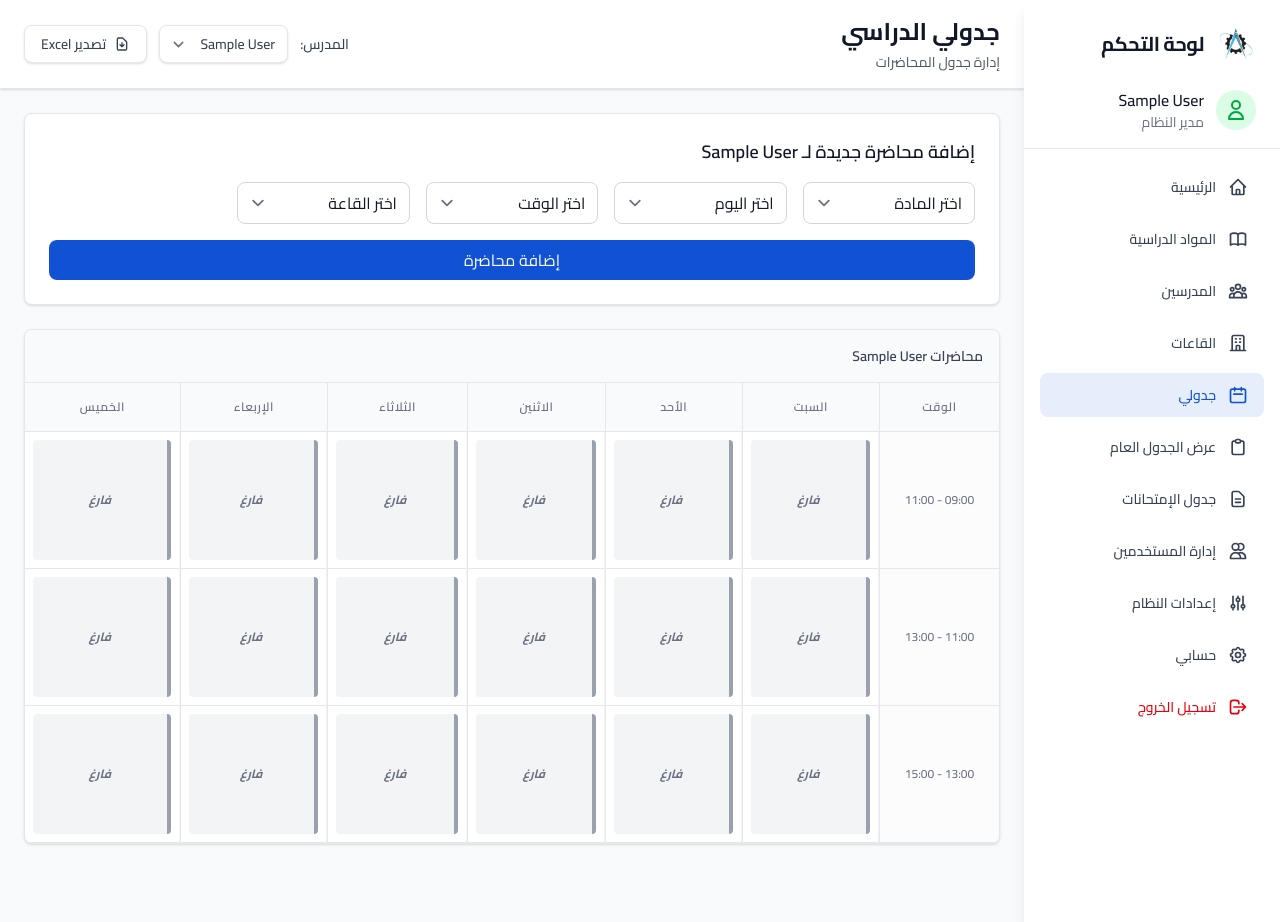
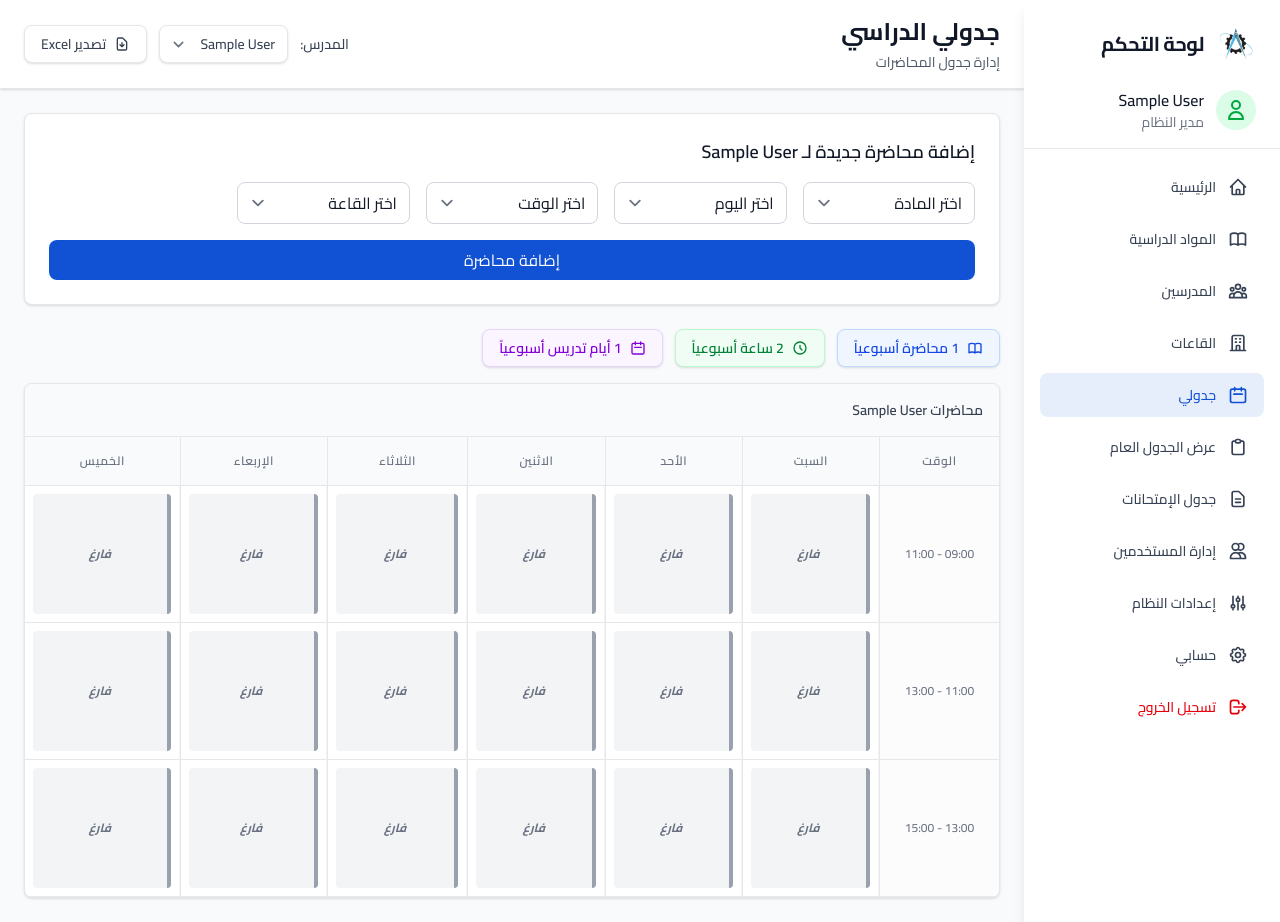
Before and after one commit to mohammedsamisagheer-code/schedules, a PHP site: page /Admin/my_schedule.php in a window 1280 px wide. Run offline with PHP 8.4, Linux system fonts and the light colour scheme; the visitor is signed in with stand-in values (Sample User, id 1); tables that the repository leaves empty or names only in its code hold one stand-in row (values such as "Sample post"); style sheets or scripts are compiled from the project's sources; some libraries are stand-ins or nearby versions; some web fonts are replaced.

Commit message:
add my_schedule  stat bar

```diff
--- a/Admin/my_schedule.php
+++ b/Admin/my_schedule.php
@@ -254,6 +254,7 @@ if ($_SERVER['REQUEST_METHOD'] === 'POST') {
 // Group schedules by day and time for display
 $schedules_by_day_time = [];
 $time_slots_list = [];
+$teacher_classes_count = 0;
 foreach ($schedules as $schedule) {
     $day = $schedule['day_of_week'];
     $time_slot = $schedule['time'];
@@ -266,7 +267,18 @@ foreach ($schedules as $schedule) {
     }
 
     $schedules_by_day_time[$day][$time_formatted][] = $schedule;
+
+    // Count only the selected teacher's classes and teaching days
+    if ($schedule['teacher_id'] == $current_teacher) {
+        $teacher_classes_count++;
+    }
 }
+
+// Unique days the selected teacher teaches
+$teacher_teaching_days = count(array_unique(array_map(
+    fn($s) => $s['day_of_week'],
+    array_filter($schedules, fn($s) => $s['teacher_id'] == $current_teacher)
+)));
 
 sort($time_slots_list);
 
@@ -514,6 +526,28 @@ $days = ['السبت', 'الأحد','الإثنين', 'الثلاثاء', 'ال
             </div>
 
             <!-- Schedule Table -->
+            <!-- Stats Bar -->
+            <div class="flex flex-wrap items-center gap-3 mb-4">
+                <span class="inline-flex items-center gap-2 px-4 py-2 rounded-custom text-sm font-semibold bg-blue-50 text-blue-700 border border-blue-200 shadow-sm">
+                    <svg class="w-4 h-4" fill="none" stroke="currentColor" viewBox="0 0 24 24">
+                        <path stroke-linecap="round" stroke-linejoin="round" stroke-width="2" d="M12 6.253v13m0-13C10.832 5.477 9.246 5 7.5 5S4.168 5.477 3 6.253v13C4.168 18.477 5.754 18 7.5 18s3.332.477 4.5 1.253m0-13C13.168 5.477 14.754 5 16.5 5c1.747 0 3.332.477 4.5 1.253v13C19.832 18.477 18.247 18 16.5 18c-1.746 0-3.332.477-4.5 1.253"></path>
+                    </svg>
+                    <?php echo $teacher_classes_count; ?> محاضرة أسبوعياً
+                </span>
+                <span class="inline-flex items-center gap-2 px-4 py-2 rounded-custom text-sm font-semibold bg-green-50 text-green-700 border border-green-200 shadow-sm">
+                    <svg class="w-4 h-4" fill="none" stroke="currentColor" viewBox="0 0 24 24">
+                        <path stroke-linecap="round" stroke-linejoin="round" stroke-width="2" d="M12 8v4l3 3m6-3a9 9 0 11-18 0 9 9 0 0118 0z"></path>
+                    </svg>
+                    <?php echo ($teacher_classes_count * 2); ?> ساعة أسبوعياً
+                </span>
+                <span class="inline-flex items-center gap-2 px-4 py-2 rounded-custom text-sm font-semibold bg-purple-50 text-purple-700 border border-purple-200 shadow-sm">
+                    <svg class="w-4 h-4" fill="none" stroke="currentColor" viewBox="0 0 24 24">
+                        <path stroke-linecap="round" stroke-linejoin="round" stroke-width="2" d="M8 7V3m8 4V3m-9 8h10M5 21h14a2 2 0 002-2V7a2 2 0 00-2-2H5a2 2 0 00-2 2v12a2 2 0 002 2z"></path>
+                    </svg>
+                    <?php echo $teacher_teaching_days; ?> أيام تدريس أسبوعياً
+                </span>
+            </div>
+
             <?php if (!empty($selected_term_filter)): ?>
             <div class="bg-white rounded-custom shadow border border-gray-200 overflow-hidden">
                 <div class="p-4 border-b border-gray-200 bg-gray-50">
```
